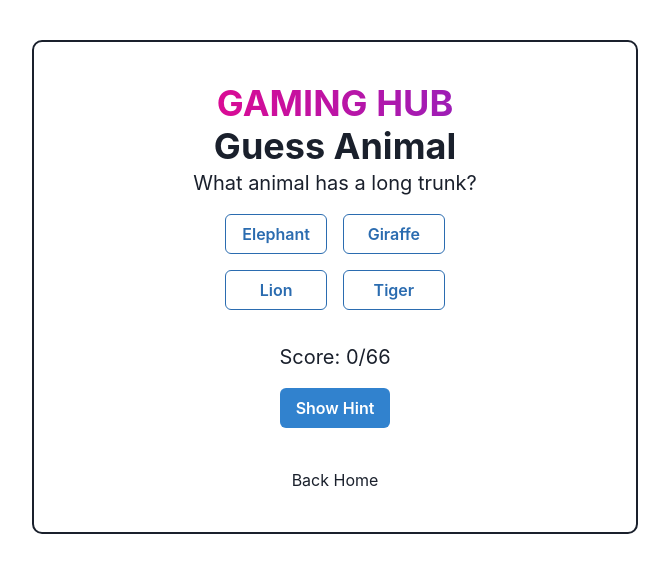
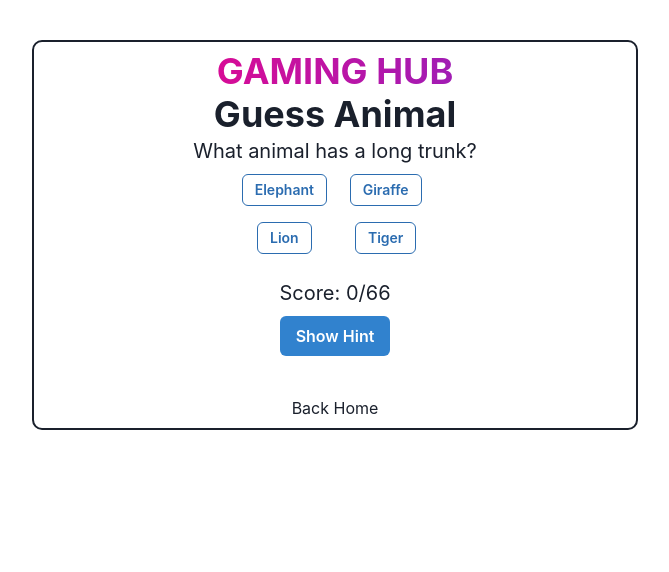
Before and after one commit to clinton-mwachia/react-games, a React (Vite) app: page /match-animal in a window 1280 px wide. Shown: the top 572 px of the page, without its empty margins (305-974 px from the left). Built offline with nearby package versions, Linux system fonts and the light colour scheme.

Commit message:
update the options width/padding

```diff
--- a/src/views/guess-animal/GuessAnimal.jsx
+++ b/src/views/guess-animal/GuessAnimal.jsx
@@ -44,7 +44,7 @@ const GuessAnimal = () => {
       justifyContent={"center"}
       textAlign={"center"}
       alignItems={"center"}
-      p={10}
+      p={2}
       border={"2px"}
       borderRadius={"10px"}
       marginTop={"10"}
@@ -54,7 +54,7 @@ const GuessAnimal = () => {
       </Heading>
       <Heading> Guess Animal</Heading>
       {!gameOver ? (
-        <VStack spacing={4}>
+        <VStack spacing={2}>
           <Text fontSize="xl">{questions[currentQuestionIndex].question}</Text>
           <Grid templateColumns="repeat(2, 1fr)" gap={4}>
             {questions[currentQuestionIndex].options.map((option) => (
@@ -63,7 +63,12 @@ const GuessAnimal = () => {
                   onClick={() => handleAnswer(option)}
                   colorScheme="blue"
                   variant="outline"
-                  w="full"
+                  size="sm"
+                  w={{ base: "full", md: "auto" }}
+                  whiteSpace="normal"
+                  overflowWrap="break-word"
+                  wordwrap="break-word"
+                  textAlign="center"
                 >
                   {option}
                 </Button>
```
